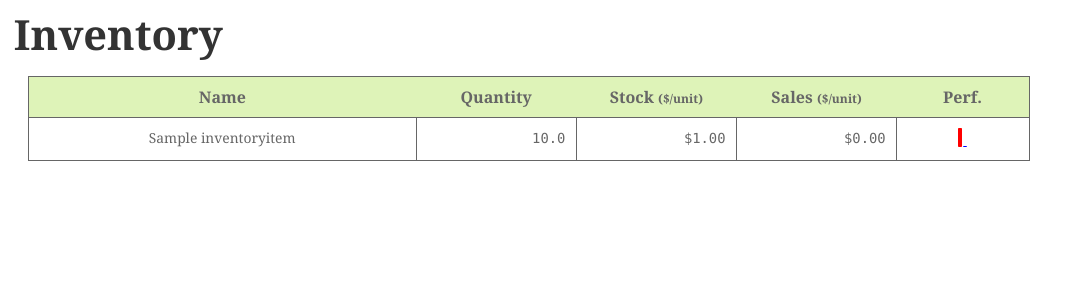
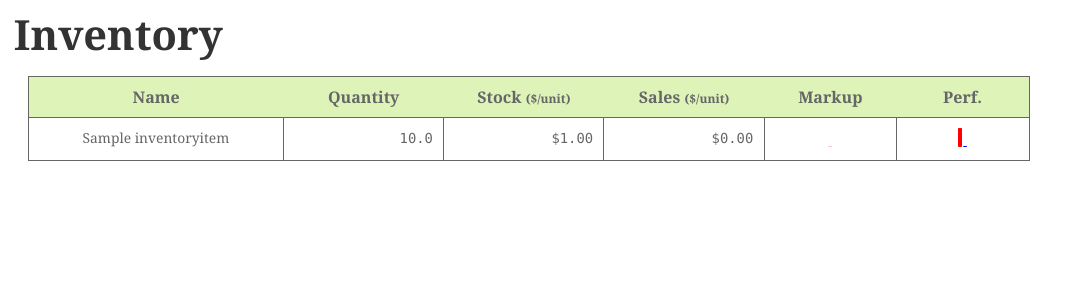
Before and after one commit to mverteuil/SIMP, a Django app: template inventory/templates/inventory_list.html in a window 1280 px wide. Shown: the top 300 px of the page, without its empty margins (0-1079 px from the left). Run offline with Django 3.2, Linux system fonts and the light colour scheme; the template is opened without the code that fills it: values that come from a table or form of the project are taken from there, others are empty; tables that the repository leaves empty hold one stand-in row (values such as "Sample post"); some libraries are stand-ins or nearby versions.

Commit message:
Added markup summary visual

```diff
--- a/inventory/templates/inventory_list.html
+++ b/inventory/templates/inventory_list.html
@@ -3,11 +3,40 @@
 <script type="text/javascript"
         src="/static/js/jquery.sparkline.min.js"></script>
 <script type="text/javascript">
+// Set up color array for styling sparkline composite bars
+var colormap = [];
+for (var i=0;i<10;i++) {
+    colormap[i] = ['pink','black'];
+}
 $(document).ready(function() {
     $(".item").each(function(_i, element){
         var purchased_vpu = parseFloat($(element).find(".purchased").html().replace(/\$/g,''));
         var sold_vpu = parseFloat($(element).find(".sold").html().replace(/\$/g,''));
-        $(element).find(".chart").sparkline(
+        var markup_scheme = $(element).data('markup');
+        if (markup_scheme != "") {
+            markup_scheme = markup_scheme.split(",");
+            var split_markup_items = [];
+            // Split up the items so they can be manipulated and reinserted
+            $.each(markup_scheme, function(indx, element){
+                split_markup_items[indx] = element.split('@');
+            });
+            // Re-joinder the items on : and multiply by purchased value per unit
+            $.each(split_markup_items, function(indx, element){
+                element[0] = element[0] * purchased_vpu;
+                markup_scheme[indx] = element.join(":");
+            });
+            $(element).find(".chart.markup").sparkline(
+                markup_scheme,
+                {
+                    type:'bar',
+                    colorMap:colormap,
+                    chartRangeMin:0
+                }
+            );
+        }
+        var purchased_vpu = parseFloat($(element).find(".purchased").html().replace(/\$/g,''));
+        var sold_vpu = parseFloat($(element).find(".sold").html().replace(/\$/g,''));
+        $(element).find(".chart.performance").sparkline(
             [purchased_vpu,sold_vpu],
             {
                 type:'bar',
@@ -28,14 +57,16 @@ $(document).ready(function() {
         <th>Quantity</th>
         <th>Stock <small>($/unit)</small></th>
         <th>Sales <small>($/unit)</small></th>
+        <th>Markup</th>
         <th title="Performance">Perf.</th>
     </tr>
     {% for item in items %}
-    <tr class="item">
+    <tr class="item" data-markup="{{ item.markup_scheme }}">
         <td>{{ item.name }}</td>
         <td class="number quantity">{{ item.calculate_quantity|floatformat:1 }}</td>
         <td class="number purchased">${{ item.calculate_purchased_value_per_unit|floatformat:2 }}</td>
         <td class="number sold">${{ item.calculate_sold_value_per_unit|floatformat:2 }}</td>
+        <td class="chart markup">&nbsp;</td>
         <td class="chart performance">&nbsp;</td>
     </tr>
     {% endfor %}
```
